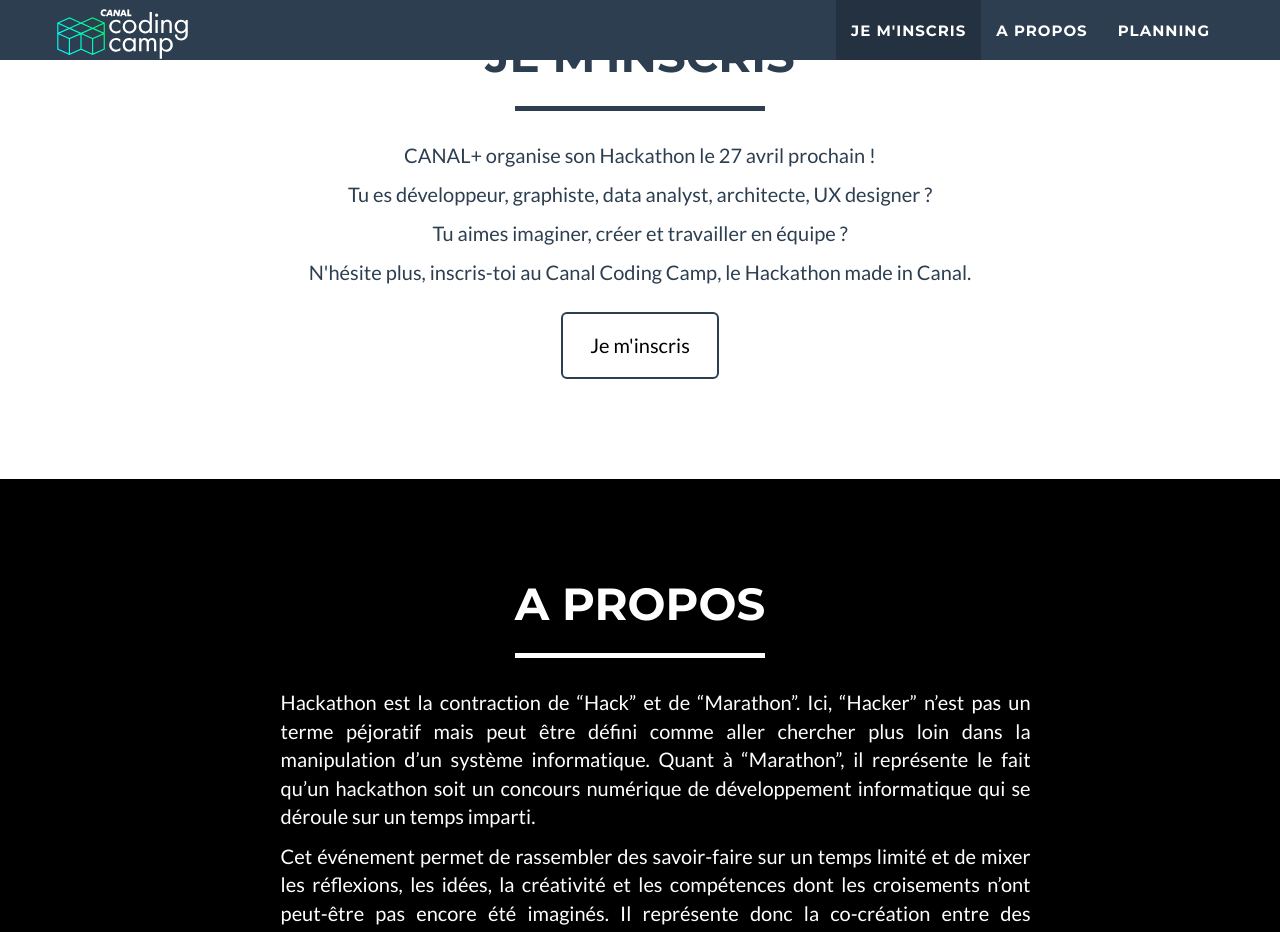
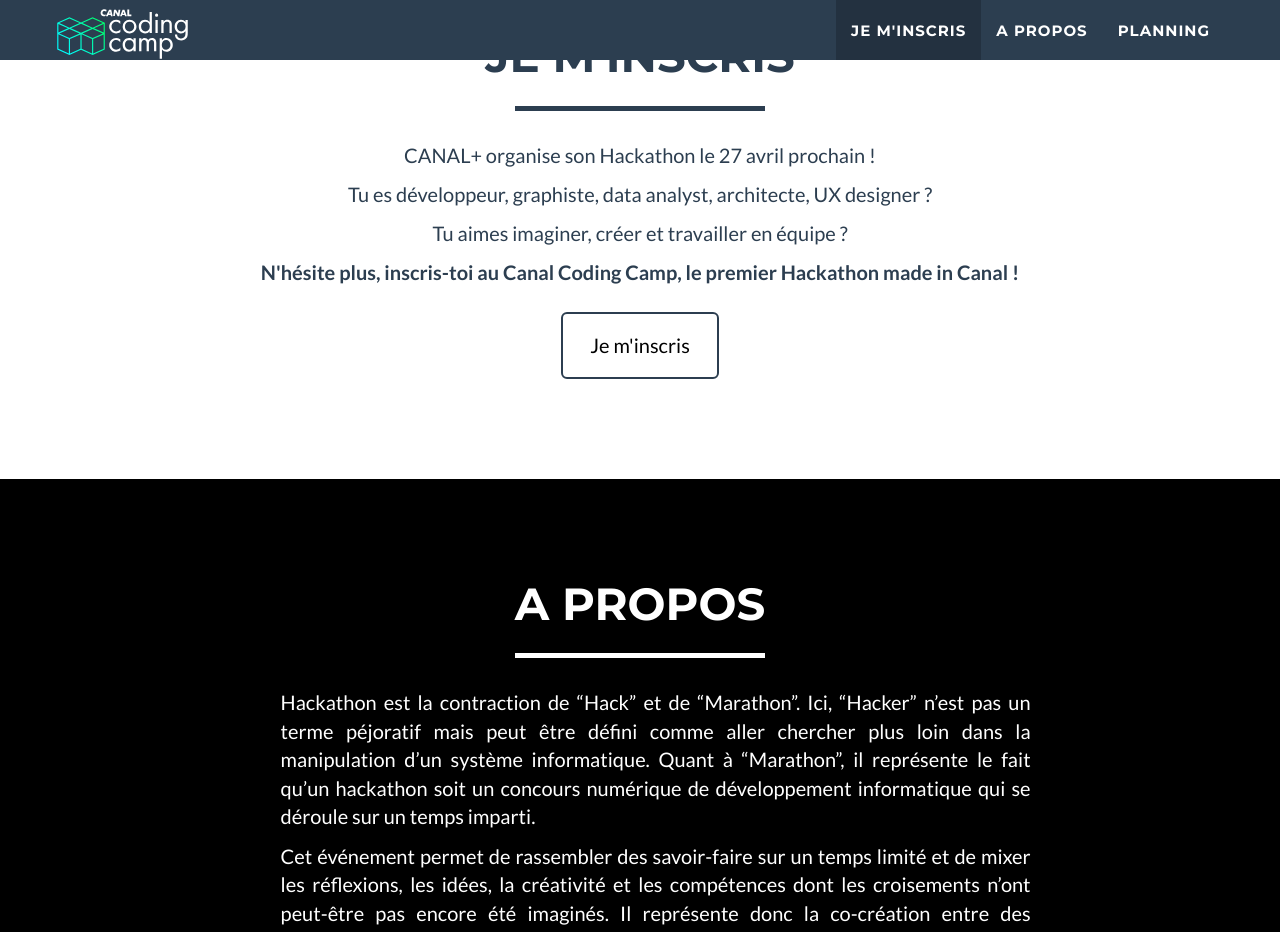
Before and after one commit to canalplus/canal-coding-camp, a Jekyll site: the page built from index.md, in a window 1280 px wide and 1400 px high, scrolled down 711 px. Shown: the top 932 px of the window. Built offline with Jekyll 4.4.1, drawn with Linux system fonts in a browser that asks for light colours; some of the changed text lies outside the part shown.

```diff
--- a/_includes/about.html
+++ b/_includes/about.html
@@ -15,6 +15,7 @@
                 <div class="col-lg-12 text-center video">
                     <iframe frameborder="0" width="560" height="315" align="middle" src="//www.dailymotion.com/embed/video/x5e9eog" allowfullscreen></iframe>
                     <!--<br /><a href="http://www.dailymotion.com/video/x5e9eog_dailymotion-hackathon-feb-2017_tech" target="_blank">Hackathon Dailymotion - Fev. 2017</a>-->
+                    <p><i>Hackathon @ Dailymotion</i></p>
                 </div>
             </div>
         </div>
--- a/_includes/apply.html
+++ b/_includes/apply.html
@@ -12,7 +12,7 @@
                 <p>CANAL+ organise son Hackathon le 27 avril prochain ! </p>
                 <p>Tu es développeur, graphiste, data analyst, architecte, UX designer ?</p>
                 <p>Tu aimes imaginer, créer et travailler en équipe ? </p>
-                <p>N'hésite plus, inscris-toi au Canal Coding Camp, le Hackathon made in Canal.</p>
+                <p><b>N'hésite plus, inscris-toi au Canal Coding Camp, le premier Hackathon made in Canal !</b></p>
             </div>
             <div class="col-lg-8 col-lg-offset-2 text-center">
                 <a target="_blank" href="https://equipe-formation-campusplus.typeform.com/to/FRPaqA" class="btn btn-lg btn-outline">
```
